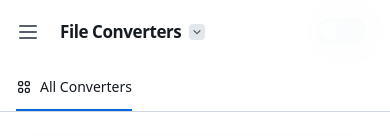
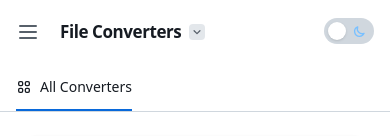
Before and after one commit to qunci/qupa, a Next.js app: page / in a window 390 px wide. Shown: the top 136 px of the page. Built offline with nearby package versions, Linux system fonts and the light colour scheme.

Commit message:
fix: raise theme toggle z-index so it is visible over hub headers

```diff
--- a/src/app/page.tsx
+++ b/src/app/page.tsx
@@ -21,7 +21,7 @@ function HomeContent() {
   return (
     <main className="flex-1 flex flex-col min-h-screen w-full relative transition-colors duration-300">
 
-      <header className="absolute top-0 right-0 w-full h-16 flex items-center justify-end px-6 z-20 pointer-events-none">
+      <header className="absolute top-0 right-0 w-full h-16 flex items-center justify-end px-4 md:px-6 z-30 pointer-events-none">
         <div className="pointer-events-auto">
           <ThemeToggle />
         </div>
```
